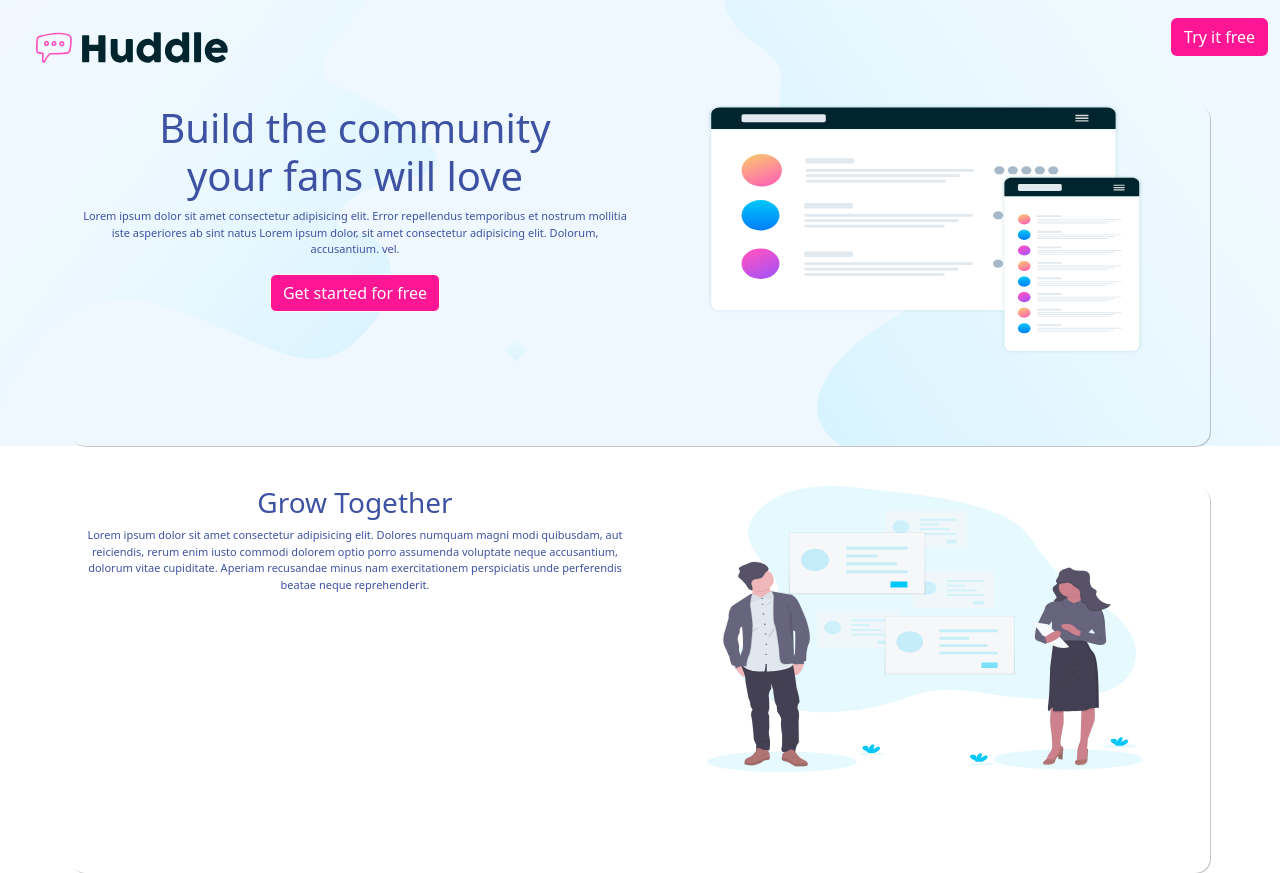
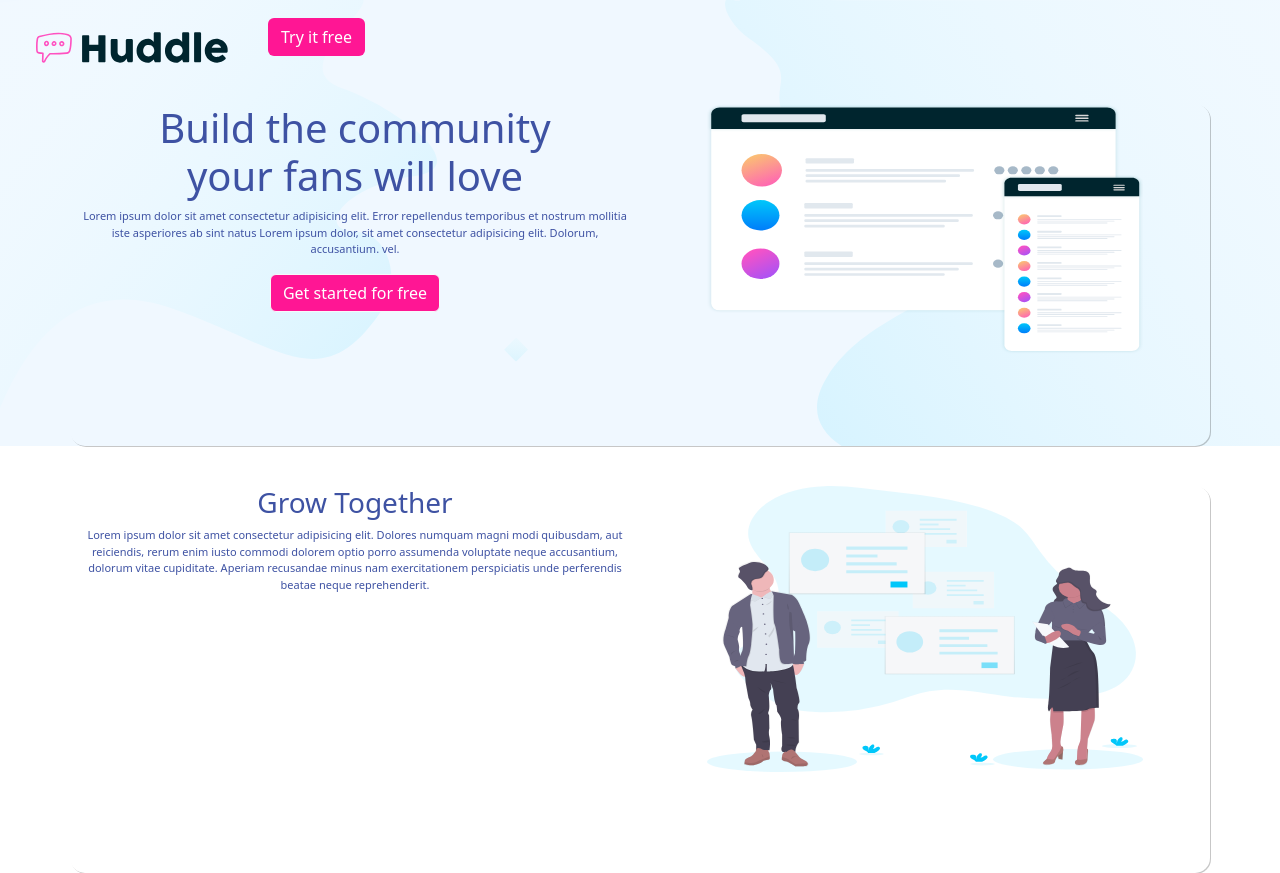
Before and after one commit to AthonysWorld/Huddles, a plain HTML site: page index.html in a window 1280 px wide. Shown: the top 873 px of the page. Drawn offline with nearby package versions, Linux system fonts and the light colour scheme.

Commit message:
Add files via upload

```diff
--- a/index.html
+++ b/index.html
@@ -15,7 +15,7 @@
 <body>
     <section id="navsec">
         <div class="container-fluid">
-    <nav class="navbar ms-auto">
+    <nav class="navbar ms-auto navbar-expand-lg">
         <div class="navbar-brand">
             <img logoone src="images/logo.svg">
         </div>
```
